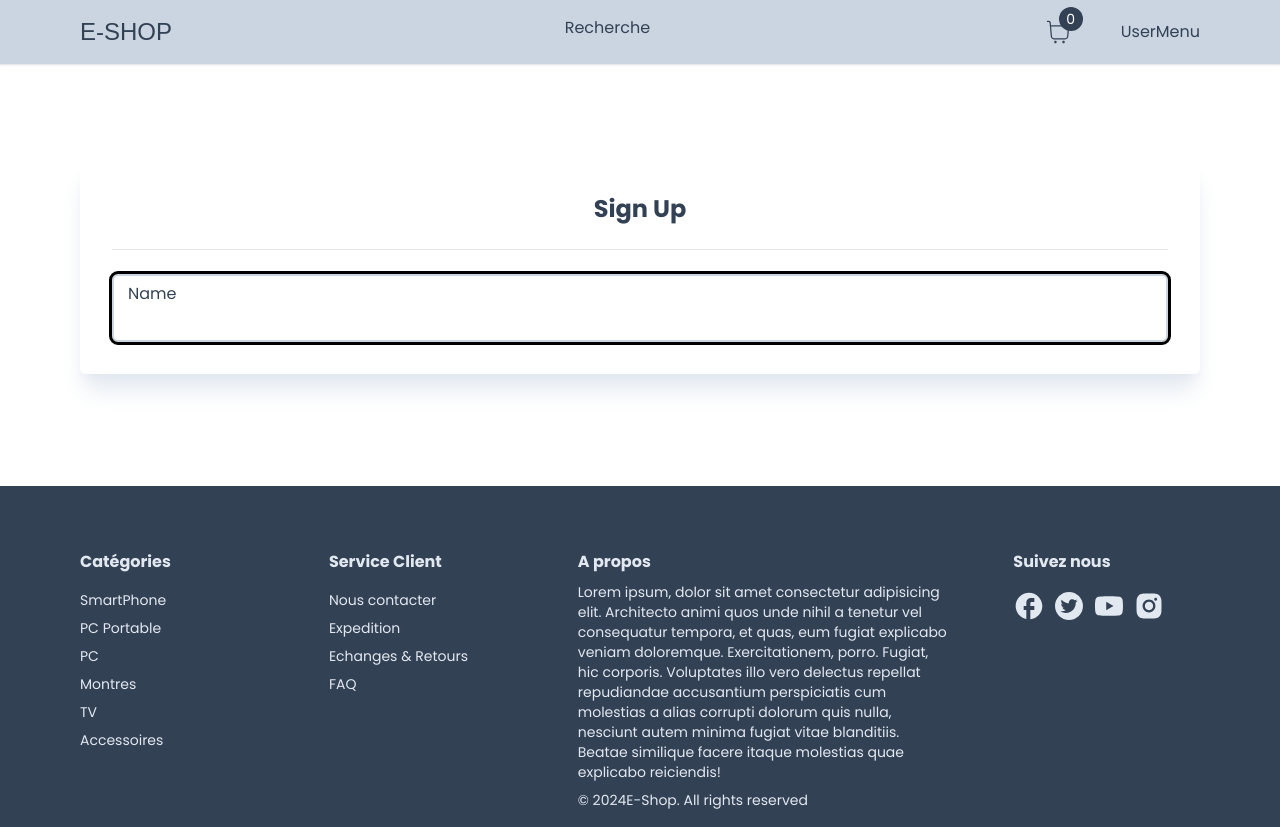
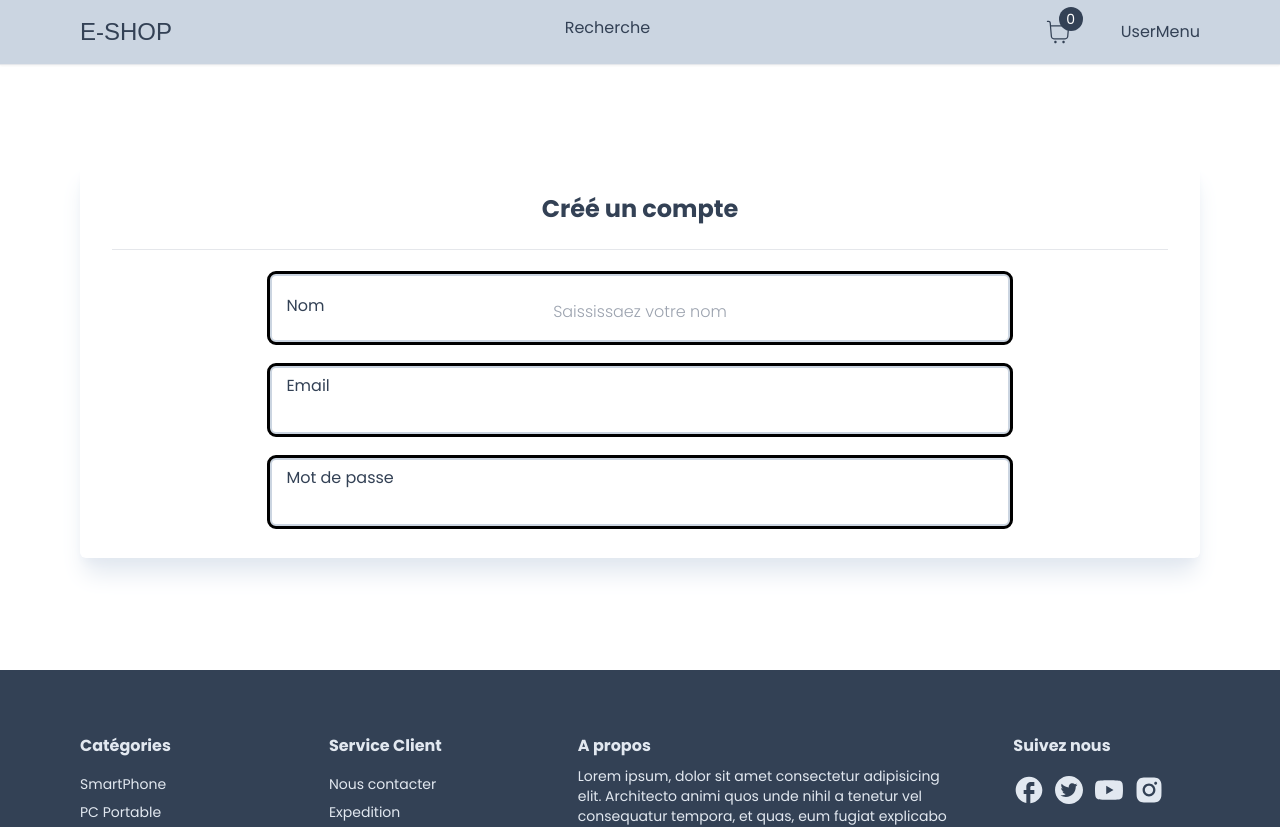
Before and after one commit to NajibACHCHAQ/EShop, a Next.js app: page /register in a window 1280 px wide. Shown: the top 827 px of the page. Built offline with nearby package versions, Linux system fonts and the light colour scheme; a web font is replaced by a local one.

Commit message:
implementation page register

```diff
--- a/app/cart/CartClient.tsx
+++ b/app/cart/CartClient.tsx
@@ -59,7 +59,7 @@ export const CartClient = () => {
                     <span>{formatPrice(cartTotalAmount)}</span>
                 </div>
                 <p className='taxt-slate-500'>Frais et expédition</p>
-            <Button label='CheckOut' onClick={()=>{
+            <Button label='Commander' onClick={()=>{
 
             }} />
 
--- a/app/components/inputs/Input.tsx
+++ b/app/components/inputs/Input.tsx
@@ -24,7 +24,7 @@ export const Input:React.FC<InputProps> = (
     placeholder}
 ) => {
   return (
-    <div className='w-full relative'>
+    <div className='w-[70%] relative'>
         <input
 
         autoComplete='off'
@@ -33,7 +33,7 @@ export const Input:React.FC<InputProps> = (
         {...register(id, {required})}
         placeholder={placeholder}
         type={type}
-        className={`peer w-full p-4 pt-6 outline text-black bg-white font-light border-2 rounded-md transition disabled:opacity-70 disabled:cursor-not-allowed ${errors[id] ? 'border-rose-400' : 'border-slate-300'} ${errors[id] ? 'focus:border-rose-400' : 'focus:border-slate-300'} `}/>
+        className={` flex text-center peer w-full p-4 pt-6 outline text-black bg-white font-light border-2 rounded-md transition disabled:opacity-70 disabled:cursor-not-allowed ${errors[id] ? 'border-rose-400' : 'border-slate-300'} ${errors[id] ? 'focus:border-rose-400' : 'focus:border-slate-300'} `}/>
         <label htmlFor={id}
             className='absolute cursor-text text-md duration-150 transform -translate-y-3 top-5 z-10 origin-[0] left-4 peer-placeholder-shown:scale-100 peer-placeholder-shown:translate-y-0 peer-focus:scale-75 peer-focus:-translate-y-4'
         >{label}</label>
--- a/app/register/RegisterForm.tsx
+++ b/app/register/RegisterForm.tsx
@@ -14,12 +14,19 @@ export const RegisterForm = () => {
             password:''
         }
     })
-  return (
-    <>
-    <Heading title='Sign Up'/>
-    <hr className='bg-slate-300 w-full h-px'/>
-    <Input
-    id='name' label='Name' disabled={isLoading} register={register} errors={errors} required />
-    </>
+    return (
+        <>
+            <Heading title='Créé un compte'/>
+            <hr className='bg-slate-300 w-full h-px'/>
+            <Input
+                id='name' label='Nom' disabled={isLoading} register={register} errors={errors} required placeholder='Saississaez votre nom'
+            />
+            <Input
+                id='email' label='Email' disabled={isLoading} register={register} errors={errors} required
+            />
+            <Input
+                id='password' label='Mot de passe' disabled={isLoading} register={register} errors={errors} required
+            />
+        </>
   )
 }
```
